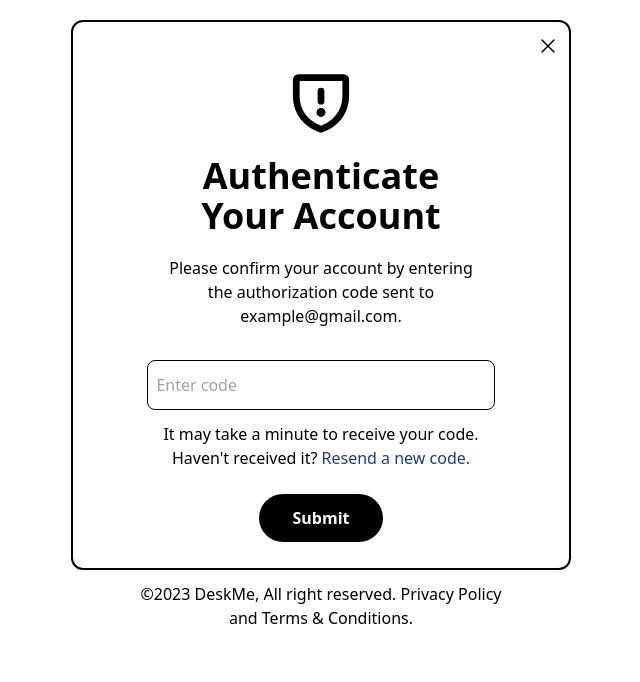
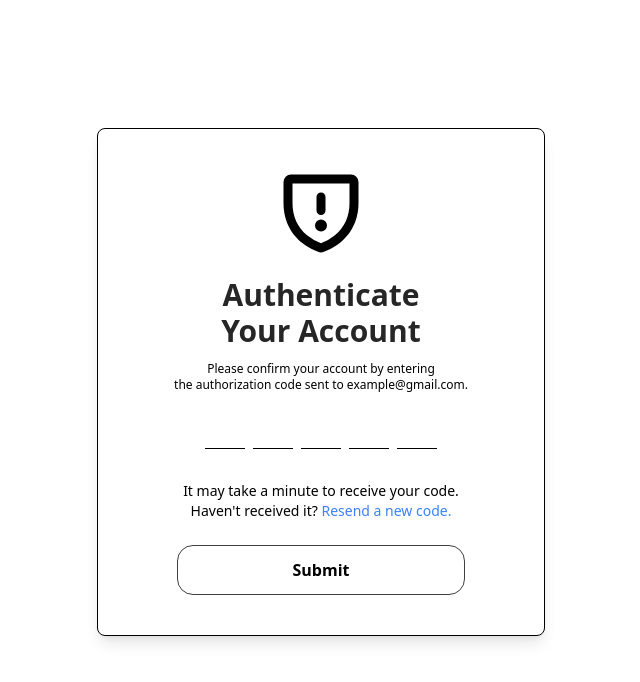
Before and after one commit to jeyemPF/deskme-g6-2024, a React (Create React App) app in the folder client/: page /authenticate in a window 1280 px wide. Shown: the top 682 px of the page, without its empty margins (319-959 px from the left). Built offline with nearby package versions, Linux system fonts and the light colour scheme.

Commit message:
dark mode 90% in login | updated UI for authentication code and authsuccess

```diff
--- a/client/src/auth/Authenticate.js
+++ b/client/src/auth/Authenticate.js
@@ -2,63 +2,59 @@ import React, { useState } from 'react';
 import { HiOutlineXMark } from "react-icons/hi2";
 import { PiShieldWarningBold } from "react-icons/pi";
 import { useNavigate } from 'react-router-dom';
-import axios from 'axios';
 
 function Authenticate() {
   const [code, setCode] = useState('');
-  const [error, setError] = useState(null);
-  const navigate = useNavigate();
 
   const handleChange = (event) => {
     setCode(event.target.value);
   };
 
-  const handleSubmit = async (event) => {
+  const handleSubmit = (event) => {
     event.preventDefault();
-
-    try {
-      const response = await axios.post('http://localhost:8800/api/auth/login', { code });
-
-      // Assuming the authentication is successful, you can redirect the user to the dashboard
-      navigate('/dashboard');
-    } catch (error) {
-      setError(error.message);
-    }
+    // You can perform validation or submit the code here
+    console.log('Submitted code:', code);
+    // Reset the input field after submission if needed
+    setCode('');
   };
 
+  const navigate = useNavigate();
+
+  const handleClick = () => {
+    navigate('/authenticatesuccess');
+  };
+
+
   return (
-    <div className='flex flex-col justify-center items-center pt-5 pb-5'>
-      <div className='box-border border-2 w-[500px] h-[550px] border-black rounded-xl'>
+    <div className='flex flex-col items-center justify-center mt-32'>
+      <div className='border-[1px] border-black rounded-lg shadow-lg w-full max-w-md p-8'>
       <div>
-            <div className='ml-12'>
-                <button className='ml-[415px] text-2xl pt-3'><HiOutlineXMark /></button>
+          <div className="flex flex-col items-center">
+            <p className="text-8xl pb-5"><PiShieldWarningBold /></p>
+            <h1 className="text-3xl font-black text-neutral-800">Authenticate</h1>
+            <h1 className="text-3xl font-black text-neutral-800">Your Account</h1>
           </div>
 
-            <div className='flex flex-col items-center'>
-                <p className='text-7xl pb-5'><PiShieldWarningBold /></p>
-                <h1 className='text-4xl font-black'>Authenticate</h1>
-                <h1 className='text-4xl font-black'>Your Account</h1>
-            </div>
-            <div className='pt-5'>
-                <h1 className='text-center pb-3'>Please confirm your account by entering <br/> the authorization code sent to <br/> example@gmail.com.</h1>
-                <form onSubmit={handleSubmit} className='text-center pt-5'>
+          <div className="pt-3">
+            <h1 className="text-center text-xs font-light pb-3">Please confirm your account by entering <br /> the authorization code sent to example@gmail.com.</h1>
+            <form onSubmit={handleSubmit} className="text-center pt-1">
+            {Array.from({ length: 5 }, (_, index) => (
               <input
+                key={index}
                 type="text"
-                    value={code}
-                    onChange={handleChange}
-                    placeholder="Enter code"
-                    className="border border-black rounded-lg py-3 px-2 w-[70%] mx-auto"
-                  />
-                  <h1 className='pt-3'>It may take a minute to receive your code. <br/>
-                    Haven't received it? <a className='text-blue-900' href='/'>Resend a new code.</a></h1>
-                  <br/>
-                  <button type="submit" className=" text-white bg-black font-semibold rounded-full text-base py-3 w-[25%]">Submit</button>
+                maxLength={1}
+                onChange={(e) => handleChange(e, index)}
+                placeholder={``}
+                className="border-b border-black py-3 px-2 w-10 h-10 mx-1 text-center"
+              />))}
+              <h1 className="font-normal text-sm pt-8">
+                It may take a minute to receive your code. <br />
+                Haven't received it? <a className="text-blue-500 hover:underline" href="/">Resend a new code.</a></h1>
+              <br />
+              <button onClick={handleClick} type="submit" className="text-black bg-white font-semibold rounded-2xl border-[1px] border-neutral-700 text-base py-3 w-72 max-w-md sm:max-w-lg md:max-w-xl lg:max-w-2xl xl:max-w-3xl mx-auto mb-2 hover:bg-neutral-700 hover:text-white transition-colors duration-300">Submit</button>
             </form>
           </div>
         </div>
-      </div>
-        <div className='text-center font-light pt-3'>
-            <h1><span>&#169;</span>2023 DeskMe, All right reserved. Privacy Policy <br/> and Terms & Conditions.</h1>
       </div>
    </div>
   )
--- a/client/src/auth/AuthenticateSuccess.js
+++ b/client/src/auth/AuthenticateSuccess.js
@@ -1,9 +1,6 @@
 import React from 'react'
-import { HiOutlineXMark } from "react-icons/hi2";
-import { PiShieldWarningBold } from "react-icons/pi";
+import { PiShieldCheckBold } from "react-icons/pi";
 import { useNavigate } from 'react-router-dom';
-
-
 
 function AuthenticateSuccess() {
 
@@ -14,25 +11,22 @@ function AuthenticateSuccess() {
   };
 
   return (
-    <div className='flex flex-col justify-center items-center mt-12 mb-5'>
-      <div className='box-border border-2 w-[500px] h-[500px] border-black rounded-xl'>
-        <div className='mt-28'>
-            <div className='flex flex-col items-center'>
-                <p className='text-8xl pb-5'><PiShieldWarningBold /></p>
-                <h1 className='text-4xl font-black'>Authentication</h1>
-                <h1 className='text-4xl font-black'>Success!</h1>
+    <div className='flex flex-col items-center justify-center mt-36'>
+      <div className='border-[1px] border-black rounded-lg shadow-lg w-full max-w-md p-8'>
+        <div className='mt-2'>
+          <div className='flex flex-col items-center'>
+            <p className='text-8xl pb-5'><PiShieldCheckBold /></p>
+            <h1 className='text-4xl font-black'>Authentication</h1>
+            <h1 className='text-4xl font-black'>Success!</h1>
+          </div>
+          <div className='pt-6 text-center'>
+            <h1 className='text-sm font-normal text-center'>Your security is our priority, and now you're all set to enjoy our services with added protection. </h1>
+            <div className='pt-10 pb-5'>
+              <button onClick={handleClick} type="submit" className="text-black bg-white font-semibold rounded-2xl border-[1px] border-neutral-700 text-base py-3 w-44 max-w-md sm:max-w-lg md:max-w-xl lg:max-w-2xl xl:max-w-3xl mx-auto hover:bg-neutral-700 hover:text-white transition-colors duration-300">Done</button>
             </div>
-            <div className='pt-5 text-center'>
-                <h1 className='text-center'>You have successfully verified your account!</h1>
-                <div className='pt-5'>
-                    <button onClick={handleClick} type="submit" className=" text-white bg-black font-semibold rounded-full text-base py-3 w-[25%]">Done</button>
-                </div>
-            </div>
+          </div>
         </div>
       </div>
-        <div className='text-center font-light pt-3'>
-            <h1><span>&#169;</span>2023 DeskMe, All right reserved. Privacy Policy <br/> and Terms & Conditions.</h1>
-        </div>
     </div>
   )
 }
--- a/client/src/auth/Login.js
+++ b/client/src/auth/Login.js
@@ -3,6 +3,7 @@ import { HiOutlineXMark } from "react-icons/hi2";
 import { BsEye, BsEyeSlash } from "react-icons/bs";
 import { useNavigate } from "react-router-dom";
 import axios from 'axios'
+import Switcher from "../components/Switcher";
 
 const InputField = ({ type, name, placeholder, value, onChange, icon, error }) => {
   return (
@@ -110,12 +111,15 @@ function Login() {
 
   return (
     <div className='flex flex-col items-center justify-center mt-32'>
-      <div className='border-[1px] border-neutral-700 rounded-lg shadow-lg w-full max-w-md p-8'>
+      <div className='border-[1px] border-neutral-700 dark:border-neutral-200 rounded-lg shadow-lg w-full max-w-md p-8 bg-white dark:bg-neutral-800'>
         <div className='flex justify-end'>
-          <button onClick={handleClick2} className='text-2xl text-neutral-700'><HiOutlineXMark /></button>
+          <div className='hidden'>
+            <Switcher />
           </div>
-        <h1 className='text-4xl font-black text-left text-neutral-700'>Sign in</h1>
-        <p className='font-normal text-left mt-1 text-neutral-700'>Stay updated on your bookings.</p>
+          <button onClick={handleClick2} className='text-2xl text-neutral-700 dark:text-neutral-200'><HiOutlineXMark /></button>
+        </div>
+        <h1 className='text-4xl font-black text-left text-neutral-700 dark:text-neutral-200'>Sign in</h1>
+        <p className='font-normal text-left mt-1 text-neutral-700 dark:text-neutral-200'>Stay updated on your bookings.</p>
 
         <div className='mt-12'>
           <InputField
@@ -155,18 +159,18 @@ function Login() {
         </div>
 
         <div className="flex items-left mt-4 mb-4">
-          <input type="checkbox" id="rememberMe" className="w-4 h-5 text-neutral-700 bg-gray-100 border-black rounded hover:cursor-pointer" />
-          <label htmlFor="rememberMe" className="ms-2 text-sm font-medium text-neutral-700 hover:cursor-pointer">Remember Me</label>
+          <input type="checkbox" id="rememberMe" className="w-4 h-5 text-neutral-700 dark:text-neutral-200 bg-gray-100 dark:bg-neutral-700 border-black dark:border-neutral-200 rounded hover:cursor-pointer" />
+          <label htmlFor="rememberMe" className="ms-2 text-sm font-medium text-neutral-700 dark:text-neutral-200 hover:cursor-pointer">Remember Me</label>
           <div className="list-none ml-auto">
-            <li onClick={handleClick1} className="font-medium text-sm hover:underline cursor-pointer text-neutral-700">Forgot password?</li>
+            <li onClick={handleClick1} className="font-medium text-sm hover:underline cursor-pointer text-neutral-700 dark:text-neutral-200">Forgot password?</li>
           </div>
         </div>
 
         <div className='text-center mt-14 mb-5'>
-          <button onClick={handleLogin} className='bg-white text-neutral-700 font-semibold rounded-2xl border-[1px] border-neutral-700 py-3 w-full hover:bg-neutral-700 hover:text-white transition-colors duration-300'>Sign in</button>
+          <button onClick={handleLogin} className='bg-white dark:bg-neutral-700 text-neutral-700 dark:text-white font-semibold rounded-2xl border-[1px] border-neutral-700 dark:border-neutral-200 py-3 w-full hover:bg-neutral-700 hover:text-white dark:hover:bg-neutral-500 dark:hover:text-neutral-200 transition-colors duration-300'>Sign in</button>
         </div>
       </div>
-      <div className='text-center text-base font-light mt-2 text-neutral-700'>
+      <div className='text-center text-base font-light mt-2 text-neutral-700 dark:text-neutral-200'>
         <h1>
           <span>&#169;</span>2023 DeskMe, All right reserved. Privacy Policy <br /> and Terms & Conditions.
         </h1>
```
Lines whose indentation alone changed are shown as unchanged.
